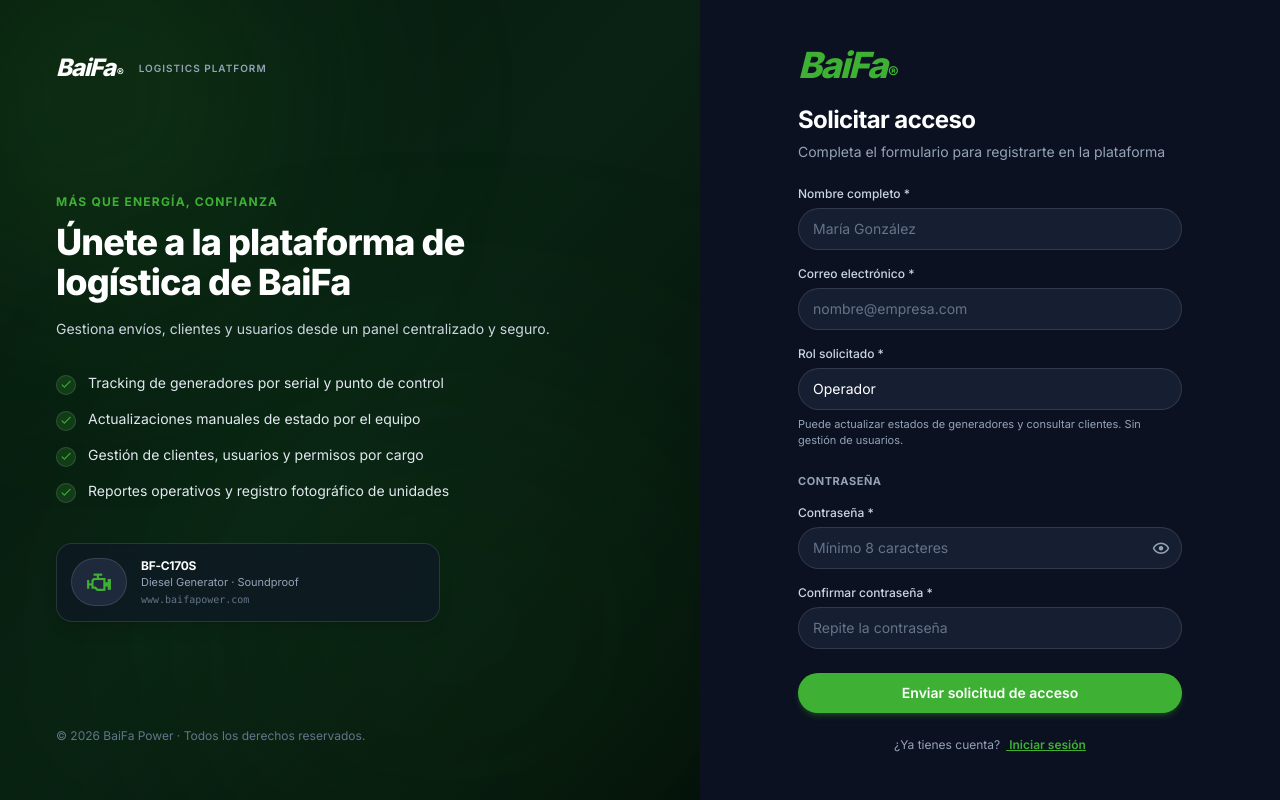
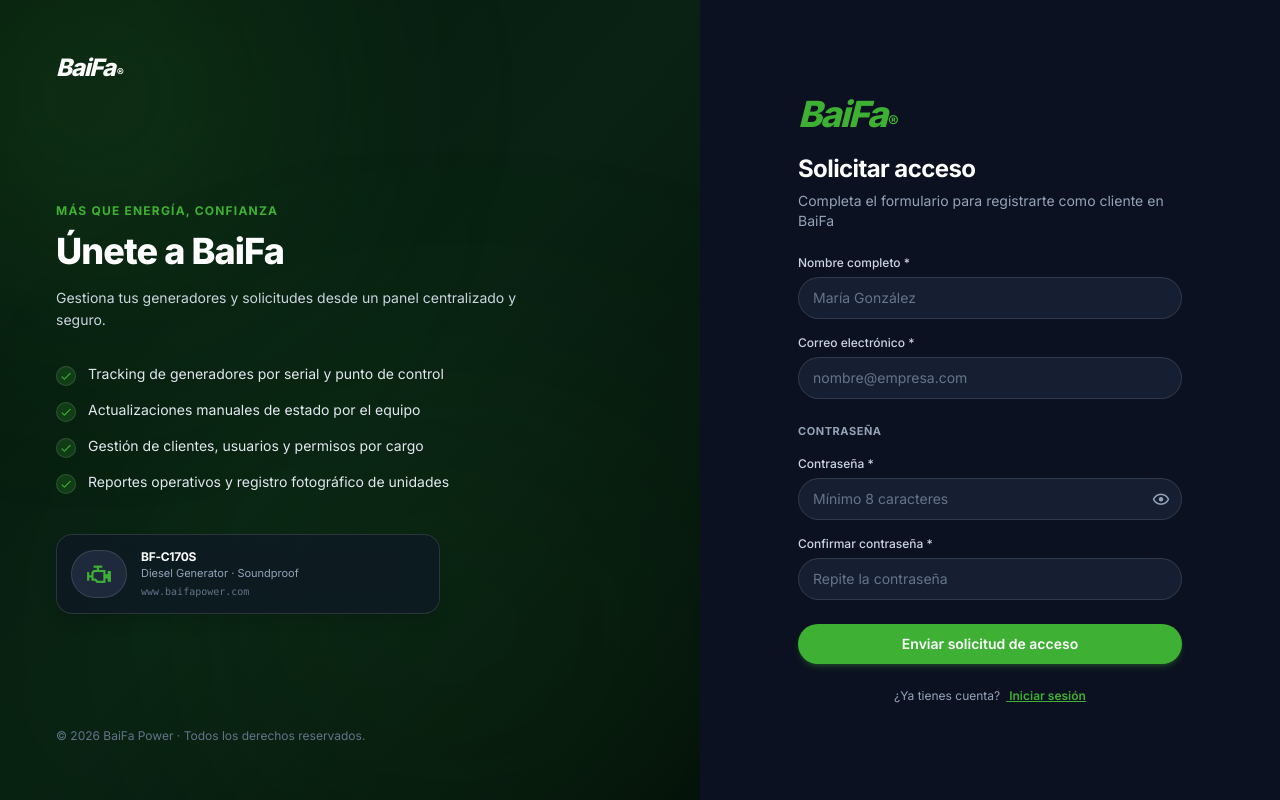
Before and after one commit to juaneliezer13/baifa-ui, a Nuxt app: page /register in a window 1280 px wide. Built offline with nearby package versions, Linux system fonts and the light colour scheme.

Commit message:
refactor(branding): simplificar nombre a Baifa y ajustar registro exclusivo para clientes

```diff
--- a/app/components/common/AppLogo.vue
+++ b/app/components/common/AppLogo.vue
@@ -2,13 +2,11 @@
 interface Props {
   variant?: 'green' | 'white'
   size?: 'sm' | 'md' | 'lg'
-  showSubtitle?: boolean
 }
 
 const {
   variant = 'green',
-  size = 'md',
-  showSubtitle = false
+  size = 'md'
 } = defineProps<Props>()
 
 const colorClass = computed(() => {
@@ -29,16 +27,10 @@
 </script>
 
 <template>
-  <div class="inline-flex items-center gap-2 select-none">
+  <div class="inline-flex items-center select-none">
     <div class="flex items-baseline leading-none font-black italic tracking-tighter" :class="[colorClass, sizeClass]">
       <span>BaiFa</span>
       <span class="text-[0.45em] ml-0.5 font-bold not-italic">®</span>
     </div>
-
-    <div v-if="showSubtitle" class="flex items-center gap-2 pl-2 border-l border-slate-700/80">
-      <span class="text-[10px] tracking-widest text-slate-400 font-semibold uppercase not-italic leading-none">
-        Logistics Platform
-      </span>
-    </div>
   </div>
 </template>
--- a/app/components/layout/AppSidebar.vue
+++ b/app/components/layout/AppSidebar.vue
@@ -40,12 +40,9 @@
           <v-icon icon="mdi-flash" size="22" />
         </div>
         <div>
-          <h1 class="text-base font-bold text-white tracking-tight leading-tight">
+          <h1 class="text-lg font-bold text-white tracking-tight leading-tight">
             Baifa
           </h1>
-          <p class="text-[11px] text-slate-400 font-normal">
-            Logistics Platform
-          </p>
         </div>
       </div>
 
--- a/app/layouts/auth.vue
+++ b/app/layouts/auth.vue
@@ -8,13 +8,13 @@
 const isForgot = computed(() => route.path.includes('forgot-password'))
 
 const heroTitle = computed(() => {
-  if (isRegister.value) return 'Únete a la plataforma de logística de BaiFa'
+  if (isRegister.value) return 'Únete a BaiFa'
   if (isForgot.value) return 'Recupera el acceso a tu cuenta'
   return 'Trazabilidad total para tus generadores'
 })
 
 const heroSubtitle = computed(() => {
-  if (isRegister.value) return 'Gestiona envíos, clientes y usuarios desde un panel centralizado y seguro.'
+  if (isRegister.value) return 'Gestiona tus generadores y solicitudes desde un panel centralizado y seguro.'
   if (isForgot.value) return 'Te enviaremos un enlace seguro para restablecer tu contraseña de inmediato.'
   return 'Monitorea cada movimiento desde el warehouse hasta el punto de entrega, con actualizaciones en tiempo real.'
 })
@@ -36,9 +36,9 @@
         <div class="pointer-events-none absolute -top-24 -left-24 w-96 h-96 bg-[#3eb134]/15 blur-[120px] rounded-full" />
         <div class="pointer-events-none absolute bottom-0 right-0 w-[500px] h-[350px] bg-[#3eb134]/10 blur-[140px] rounded-full" />
 
-        <!-- Encabezado Izquierdo: Logotipo Blanco con subtítulo -->
+        <!-- Encabezado Izquierdo: Logotipo Blanco -->
         <div class="relative z-10">
-          <AppLogo variant="white" size="md" show-subtitle />
+          <AppLogo variant="white" size="md" />
         </div>
 
         <!-- Bloque Central: Titular, Beneficios y Tarjeta de Producto -->
--- a/app/pages/index.vue
+++ b/app/pages/index.vue
@@ -76,7 +76,7 @@
         Panel de Control
       </h1>
       <p class="text-sm text-slate-400 mt-1 font-normal">
-        Resumen operativo — Baifa Logistics
+        Resumen operativo — Baifa
       </p>
     </div>
 
--- a/app/pages/login.vue
+++ b/app/pages/login.vue
@@ -71,7 +71,7 @@
         Iniciar sesión
       </h2>
       <p class="text-sm text-slate-400 mt-1.5 font-normal">
-        Accede a tu cuenta en BaiFa Logistics
+        Accede a tu cuenta en BaiFa
       </p>
     </div>
 
--- a/app/pages/register.vue
+++ b/app/pages/register.vue
@@ -12,26 +12,12 @@
 
 const fullName = ref('')
 const email = ref('')
-const requestedRole = ref('Operador')
 const password = ref('')
 const passwordConfirm = ref('')
 const showPassword = ref(false)
 const isLoading = ref(false)
 const errorMessage = ref('')
 const isSuccess = ref(false)
-
-const roleDescription = computed(() => {
-  switch (requestedRole.value) {
-    case 'Operador':
-      return 'Puede actualizar estados de generadores y consultar clientes. Sin gestión de usuarios.'
-    case 'Administrador':
-      return 'Acceso completo a generadores, clientes, trazabilidad y reportes operativos.'
-    case 'Visualizador':
-      return 'Consulta de estados y seguimiento de generadores en modo solo lectura.'
-    default:
-      return ''
-  }
-})
 
 const handleRegister = async () => {
   if (password.value !== passwordConfirm.value) {
@@ -71,7 +57,7 @@
         Solicitar acceso
       </h2>
       <p class="text-sm text-slate-400 mt-1.5 font-normal">
-        Completa el formulario para registrarte en la plataforma
+        Completa el formulario para registrarte como cliente en BaiFa
       </p>
     </div>
 
@@ -87,7 +73,7 @@
         ¡Solicitud enviada con éxito!
       </h3>
       <p class="text-xs text-slate-300 leading-relaxed">
-        Tu solicitud con el rol <strong class="text-[#3eb134]">{{ requestedRole }}</strong> ha sido recibida. El equipo administrador revisará y habilitará tu acceso.
+        Tu solicitud de acceso como cliente ha sido recibida. El equipo de BaiFa revisará y habilitará tu cuenta.
       </p>
       <div class="pt-3">
         <NuxtLink
@@ -138,31 +124,6 @@
           placeholder="nombre@empresa.com"
           class="w-full px-3.5 py-2.5 rounded-xl bg-[#161e31] border border-slate-700/80 text-white text-sm placeholder-slate-500 focus:outline-none focus:border-[#3eb134] focus:ring-1 focus:ring-[#3eb134] transition-colors"
         >
-      </div>
-
-      <!-- Rol Solicitado -->
-      <div>
-        <label for="role" class="block text-xs font-medium text-slate-300 mb-1.5">
-          Rol solicitado *
-        </label>
-        <select
-          id="role"
-          v-model="requestedRole"
-          class="w-full px-3.5 py-2.5 rounded-xl bg-[#161e31] border border-slate-700/80 text-white text-sm focus:outline-none focus:border-[#3eb134] focus:ring-1 focus:ring-[#3eb134] transition-colors cursor-pointer"
-        >
-          <option value="Operador">
-            Operador
-          </option>
-          <option value="Administrador">
-            Administrador
-          </option>
-          <option value="Visualizador">
-            Visualizador
-          </option>
-        </select>
-        <p class="text-[11px] text-slate-400 mt-1.5 leading-normal">
-          {{ roleDescription }}
-        </p>
       </div>
 
       <!-- Separador de Contraseña -->
--- a/nuxt.config.ts
+++ b/nuxt.config.ts
@@ -5,7 +5,7 @@
 
   app: {
     head: {
-      title: 'Baifa - Logistics Platform',
+      title: 'Baifa',
       meta: [
         { charset: 'utf-8' },
         { name: 'viewport', content: 'width=device-width, initial-scale=1' },
```
Also changed, not shown: 4 other files (tests, documents, lock files or other folders).
